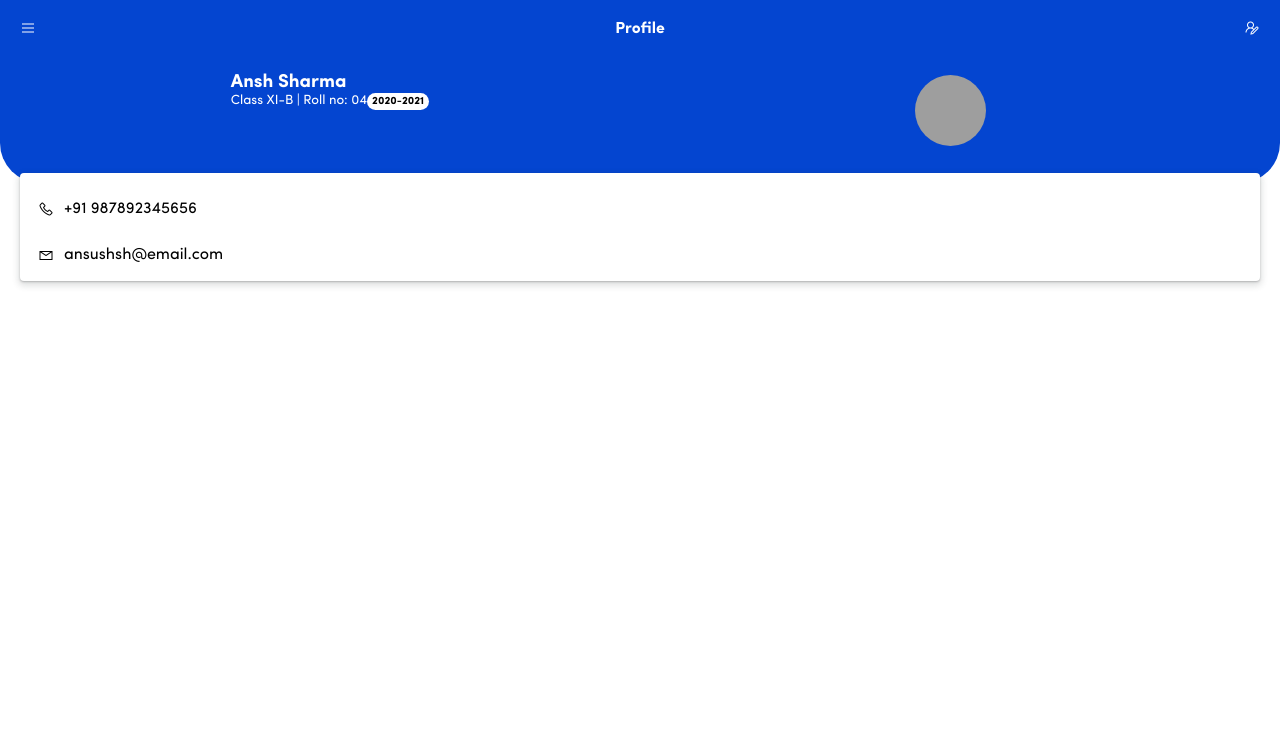
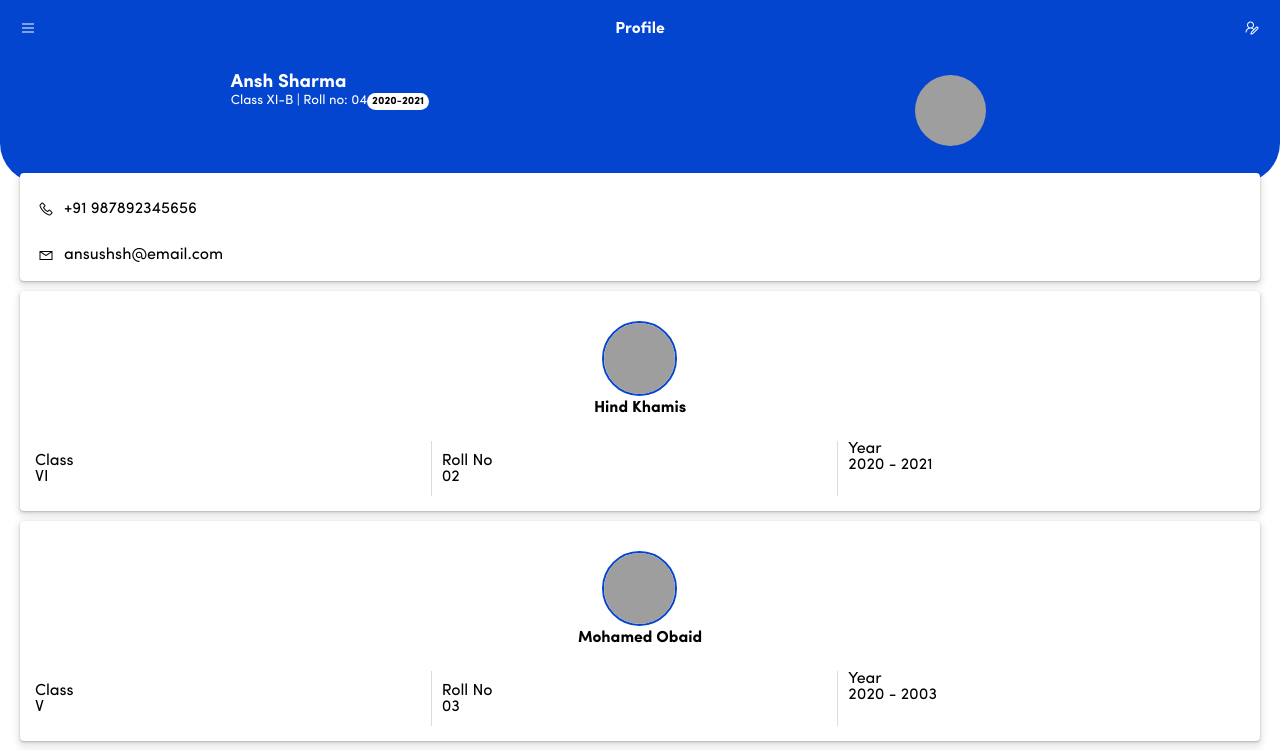
Before and after one commit to jameelappsintegra/StudentPro, a React (Create React App) app: page /student-list in a window 1280 px wide. Shown: the top 750 px of the page. Built offline with nearby package versions, Linux system fonts and the light colour scheme; grey boxes are pictures that could not be loaded.

Commit message:
Mock data added

```diff
--- a/src/App.js
+++ b/src/App.js
@@ -1,10 +1,11 @@
 import React from "react";
+import { BrowserRouter, Switch, Route } from 'react-router-dom';
 import studentPhoto from './assets/img/student-1.jpg';
 import Menu from './components/Menu'
-import Main from "./Main";
-import StudentDetails from "./StudentDetails";
-import { BrowserRouter, Switch, Route } from 'react-router-dom';
-import StudentProfile from "./StudentProfile";
+import Main from "./pages/Main";
+import StudentDetails from "./pages/StudentDetails";
+import StudentProfile from "./pages/StudentProfile";
+import StudentList from "./pages/StudentList";
 
 function App() {
   return (
@@ -17,6 +18,7 @@ function App() {
             <Switch>
               <Route path="/" exact component={Main} />
               <Route path="/student-details" component={StudentDetails} />
+              <Route path="/student-list" component={StudentList} />
             </Switch>
           </BrowserRouter>
         </div>
--- a/src/Main.js
+++ /dev/null
@@ -1,24 +0,0 @@
-import React from 'react';
-
-import Card from './components/Card'
-
-import quiz from "./assets/icons/ic_quiz.svg";
-import Syllabus from  "./assets/icons/ic_assignment.svg";
-import Attendance from "./assets/icons/ic_event.svg";
-import Hoildays from "./assets/icons/ic_holiday.svg";
-import Results from "./assets/icons/ic_results.svg" ;
-import TimeTable from "./assets/icons/ic_calendra.svg";
-
-function Main() {
-    return(
-        <div className="student-cards">
-            <Card copy="Home Work" icon={quiz} link="student-details" />
-            <Card copy="Syllabus" icon={Syllabus} />
-            <Card copy="Attendance" icon={Attendance} />
-            <Card copy="School Hoildays" icon={Hoildays} />
-            <Card copy="Results" icon={Results} />
-            <Card copy="Time Table" icon={TimeTable} />
-        </div>
-    )
-}
-export default Main;
--- a/src/assets/css/style.css
+++ b/src/assets/css/style.css
@@ -260,6 +260,47 @@ body {
     font-size: 1.8rem;
     color: #587cd8;
 }
+.student-card{
+    margin: 0 0 10px 0;
+}
+.student-card .card-body{
+    display: grid;
+    grid-template-columns: 1fr 1fr 1fr;
+    grid-template-rows: 1fr 55px;
+    padding: 15px;
+    grid-template-areas: "student-profile student-profile student-profile"
+    "class roll year";
+    grid-gap: 10px;
+}
+.student-profile{
+    grid-area: student-profile;
+}
+.class{
+    grid-area: class;
+    border-right: 1px solid #dcdcdc;
+    display: flex;
+    flex-direction: column;
+    justify-content: center;
+}
+.roll{
+    grid-area: roll;
+    border-right: 1px solid #dcdcdc;
+    display: flex;
+    flex-direction: column;
+    justify-content: center;
+}
+.year{
+    grid-area: year;
+}
+.student-card .student-profile {
+    display: flex;
+    flex-direction: column;
+    align-items: center;
+}
+.student-card .student-profile .copy{
+    color: #000;
+}
+
 /* Smartphones (portrait and landscape) ----------- */
 @media only screen and (min-device-width : 320px) and (max-device-width : 480px) {
     /* Styles */
--- a/src/components/Card.js
+++ b/src/components/Card.js
@@ -1,15 +1,47 @@
 import React from 'react';
 import { Link } from 'react-router-dom';
+import img from '../assets/img/student-1.jpg';
 
-const Card = (props) =>{
-  return <Link className="card" to={`/${props.link}`}>
+const Card = (props) => {
+    return (
+        <>
+            {!props.isStudentList ?
+                <Link className="card" to={`/${props.link}`}>
                     <div className="card-body">
                         <div className="icon">
                             <img src={props.icon} alt="{props.copy}" />
                         </div>
                         <p>{props.copy}</p>
                     </div>
-  </Link>;
+                </Link>
+                :
+                <div className="card student-card">
+                    <div className="card-body">
+                        <div className="student-profile">
+                            <div className="icon">
+                                <img src={img} alt="{props.copy}" />
+                            </div>
+                            <h4 className="copy">{props.name}</h4>
+                        </div>
+                        <div className="class">
+                            <label htmlFor="class">Class</label>
+                            <p>{props.class}</p>
+                        </div>
+                        <div className="roll">
+                            <label htmlFor="roll">Roll No</label>
+                            <p>{props.roll}</p>
+                        </div>
+                        <div className="year">
+                            <label htmlFor="year">Year</label>
+                            <p>{props.fromYear} - {props.toYear}</p>
+                        </div>
+                    </div>
+                </div>
+            }
+
+        </>
+
+    );
 }
 
 export default Card;
--- /dev/null
+++ b/src/pages/Main.js
@@ -0,0 +1,24 @@
+import React from 'react';
+
+import Card from '../components/Card'
+
+import quiz from "../assets/icons/ic_quiz.svg";
+import Syllabus from "../assets/icons/ic_assignment.svg";
+import Attendance from "../assets/icons/ic_event.svg";
+import Hoildays from "../assets/icons/ic_holiday.svg";
+import Results from "../assets/icons/ic_results.svg";
+import TimeTable from "../assets/icons/ic_calendra.svg";
+
+function Main() {
+    return (
+        <div className="student-cards">
+            <Card copy="Home Work" icon={quiz} link="student-details" />
+            <Card copy="Syllabus" icon={Syllabus} link="student-list" />
+            <Card copy="Attendance" icon={Attendance} />
+            <Card copy="School Hoildays" icon={Hoildays} />
+            <Card copy="Results" icon={Results} />
+            <Card copy="Time Table" icon={TimeTable} />
+        </div>
+    )
+}
+export default Main;
--- /dev/null
+++ b/src/pages/StudentList.js
@@ -0,0 +1,62 @@
+import React from 'react';
+import Card from '../components/Card'
+
+const StudentList = () => {
+    return (
+        <>
+            {
+                data.map((i) => {
+                    return (
+                        <Card
+                            isStudentList={true}
+                            name={i.name}
+                            roll={i.roll}
+                            class={i.class}
+                            fromYear={i.year.from}
+                            toYear={i.year.to}
+                        />
+                    )
+                })
+            }
+
+        </>
+    )
+}
+
+const data = [
+    {
+        "img": "",
+        "name": "Hind Khamis",
+        "class": "VI",
+        "roll": "02",
+        "year": {
+            "from": "2020",
+            "to": "2021"
+        }
+
+    },
+    {
+        "img": "",
+        "name": "Mohamed Obaid",
+        "class": "V",
+        "roll": "03",
+        "year": {
+            "from": "2020",
+            "to": "2003"
+        }
+
+    },
+    {
+        "img": "",
+        "name": "Meera Salem",
+        "class": "III",
+        "roll": "01",
+        "year": {
+            "from": "2019",
+            "to": "2020"
+        }
+
+    },
+]
+
+export default StudentList;
```
Also changed, not shown: src/pages/StudentDetails.js (renamed from src/StudentDetails.js), src/pages/StudentProfile.js (renamed from src/StudentProfile.js). Lines whose indentation alone changed are shown as unchanged.
